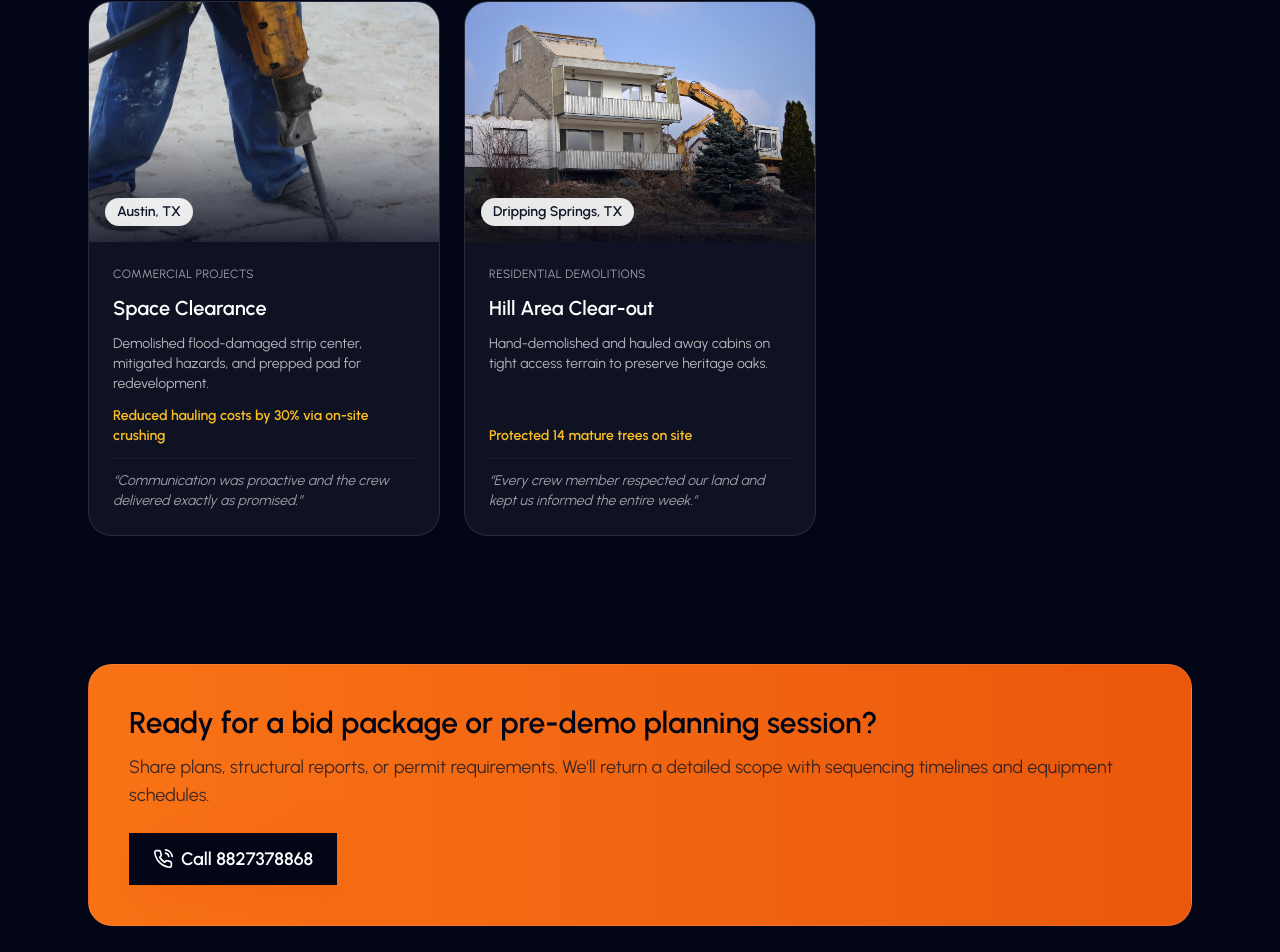
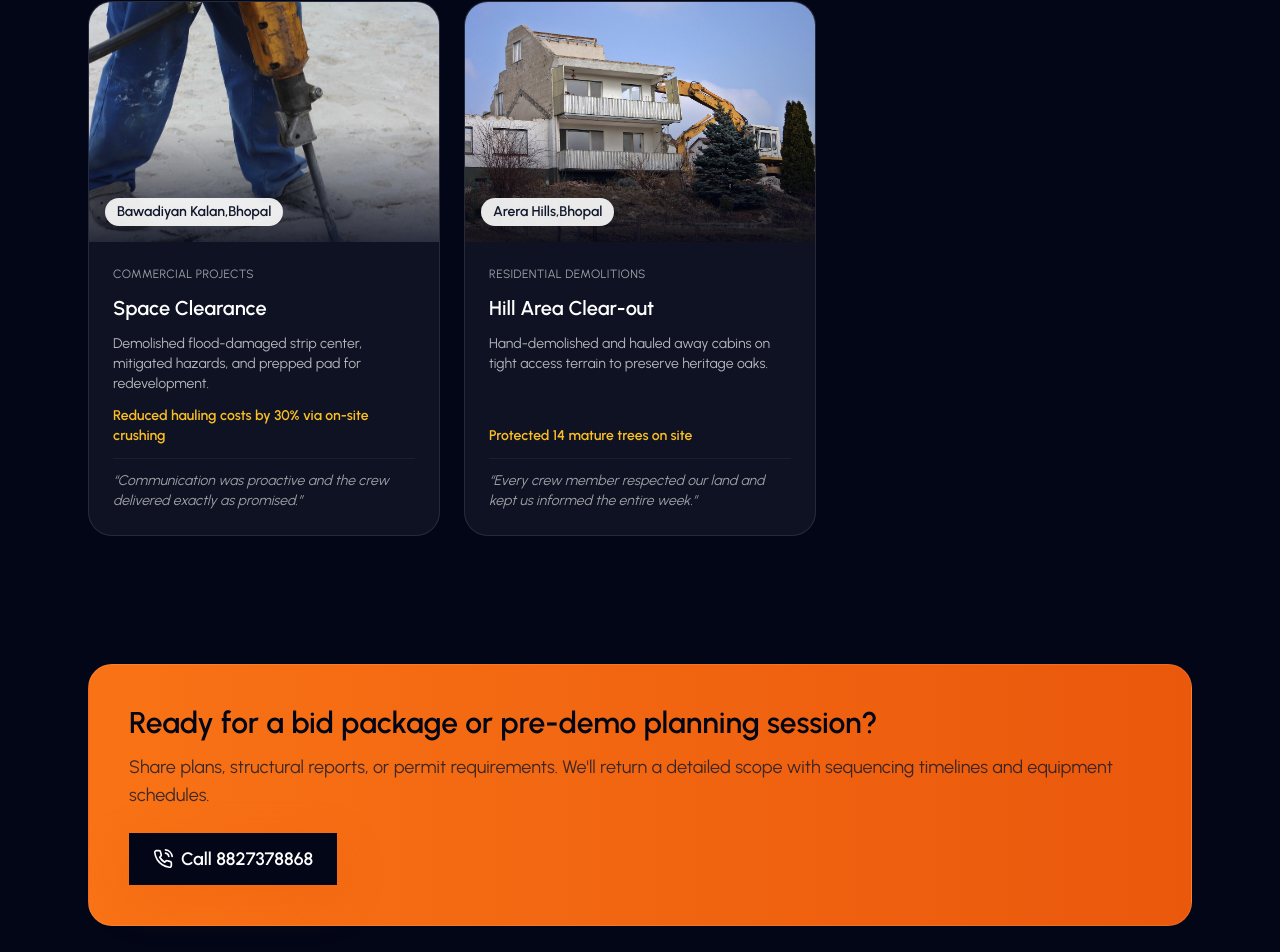
Before and after one commit to themohittiwari/home-demolition, a Next.js app: page /our-work in a window 1280 px wide. Shown: the part 1076-2028 px from the top of the page. Built offline with nearby package versions, Linux system fonts and the light colour scheme.

Commit message:
:fix name

```diff
--- a/data/projects.js
+++ b/data/projects.js
@@ -47,7 +47,7 @@ export const projects = [
   {
     id: "proj-4",
     title: "Space Clearance",
-    location: "Austin, TX",
+    location: "Bawadiyan Kalan,Bhopal",
     category: "commercial",
     description:
       "Demolished flood-damaged strip center, mitigated hazards, and prepped pad for redevelopment.",
@@ -60,7 +60,7 @@ export const projects = [
   {
     id: "proj-5",
     title: "Hill Area Clear-out",
-    location: "Dripping Springs, TX",
+    location: "Arera Hills,Bhopal",
     category: "residential",
     description:
       "Hand-demolished and hauled away cabins on tight access terrain to preserve heritage oaks.",
```
